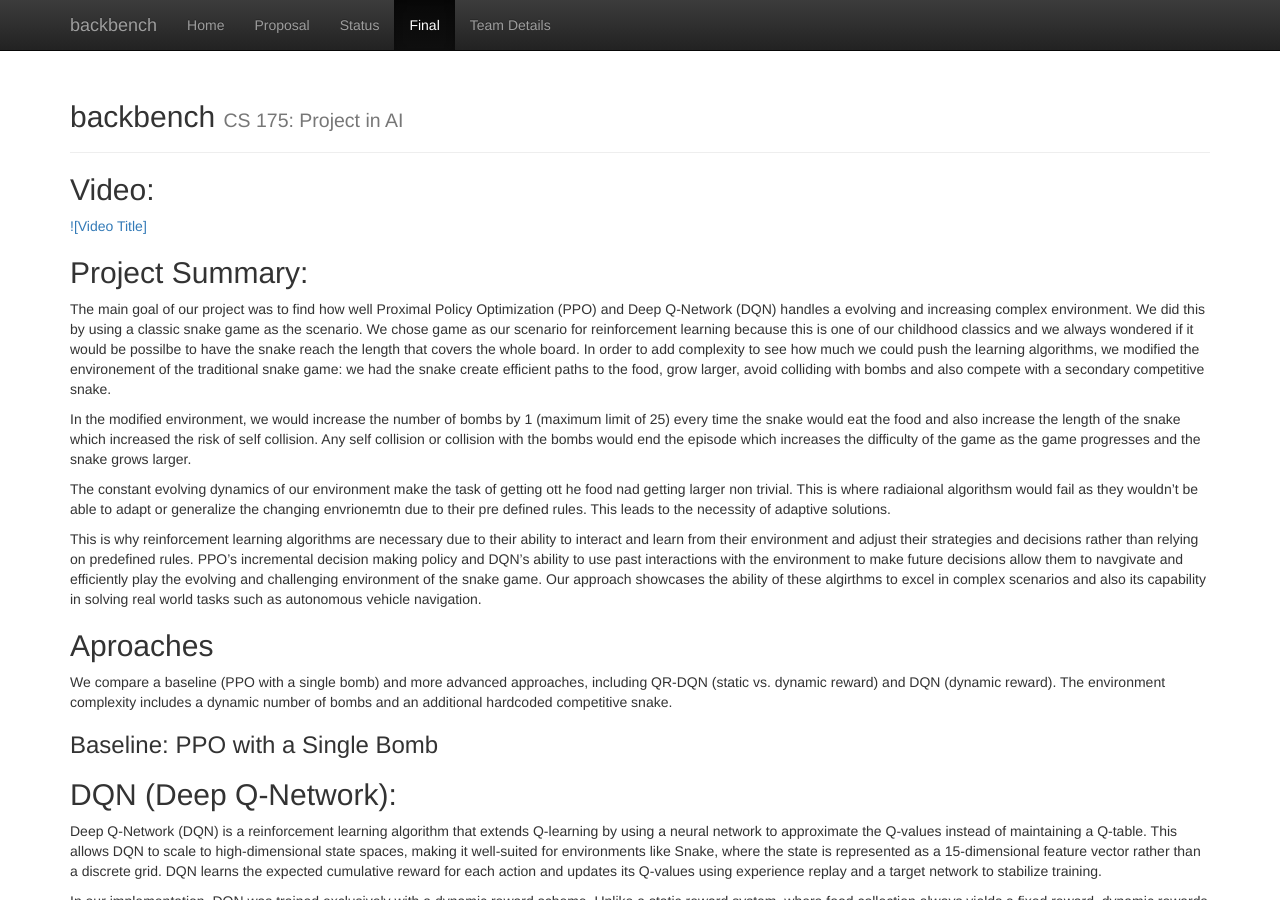
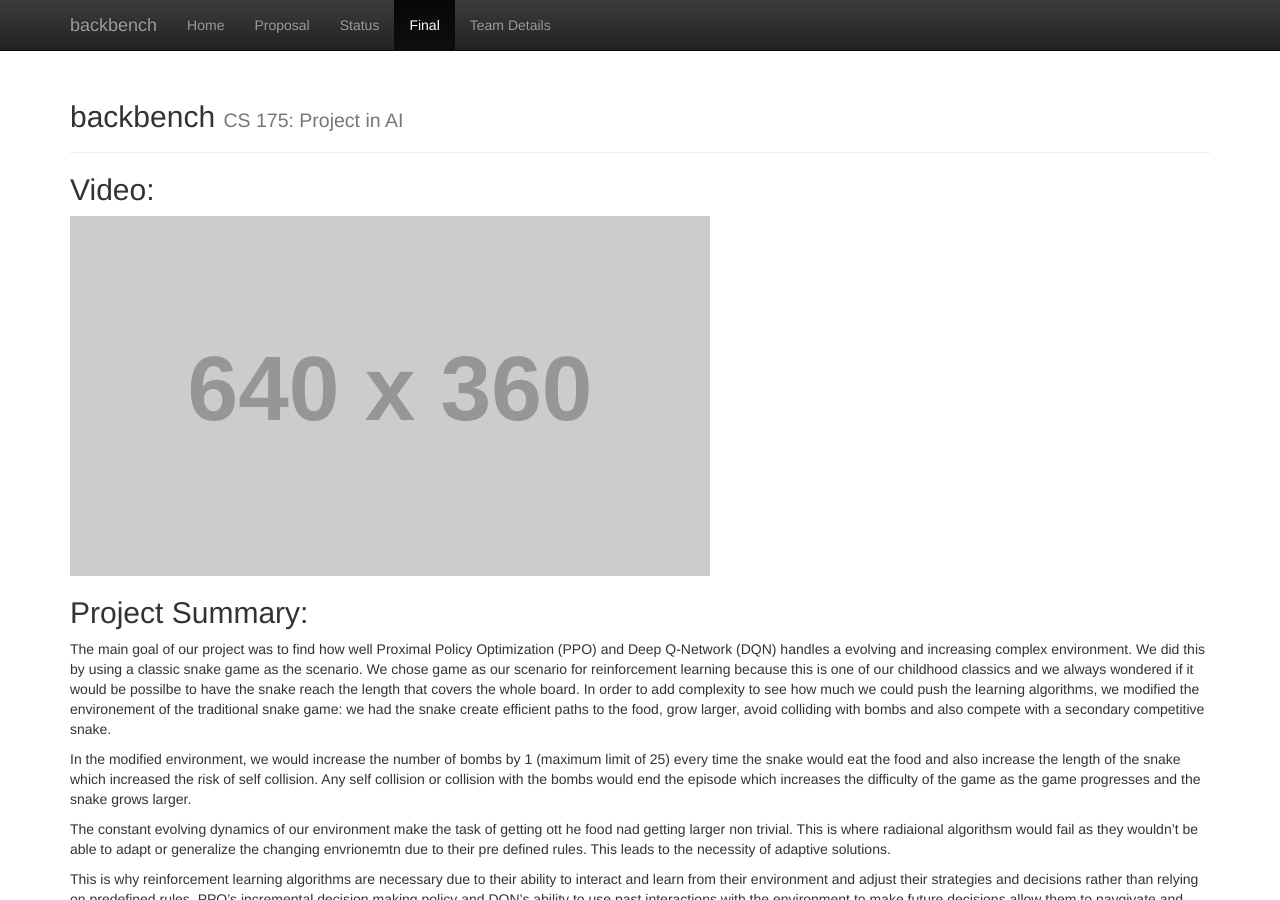
Before and after one commit to mcthoma1/backbench, a Jekyll site: the page built from docs/final.md, in a window 1280 px wide and 900 px high. Built offline with Jekyll 4.4.1, drawn with Linux system fonts in a browser that asks for light colours.

Commit message:
video added

```diff
--- a/docs/final.md
+++ b/docs/final.md
@@ -4,7 +4,8 @@ title: Final Report
 ---
 
 ## Video:
-[![Video Title]]("")
+[![Video Title](https://via.placeholder.com/640x360.png?text=Video+Thumbnail)](https://youtu.be/KmY3JyX5_js)
+
 
 ## Project Summary:
 The main goal of our project was to find how well Proximal Policy Optimization (PPO) and Deep Q-Network (DQN) handles a evolving and increasing complex environment. We did this by using a classic snake game as the scenario. We chose game as our scenario for reinforcement learning because this is one of our childhood classics and we always wondered if it would be possilbe to have the snake reach the length that covers the whole board. In order to add complexity to see how much we could push the learning algorithms, we modified the environement of the traditional snake game: we had the snake create efficient paths to the food, grow larger, avoid colliding with bombs and also compete with a secondary competitive snake.
```
